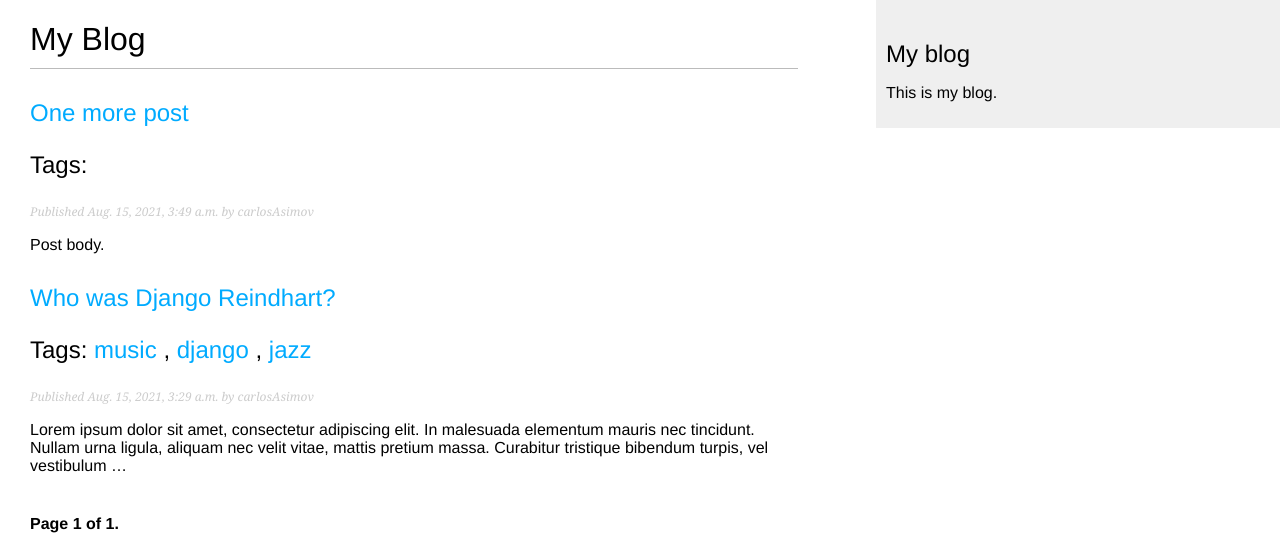
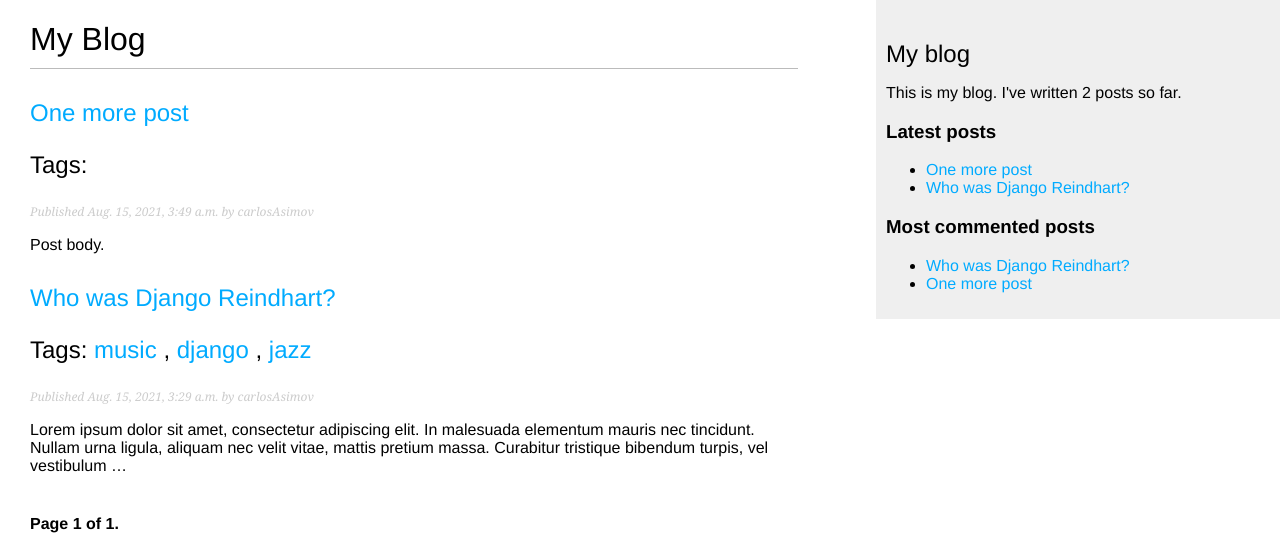
Before and after one commit to ThorondorManwe/django_blog_app, a Django app: page /blog/ in a window 1280 px wide. Shown: the top 533 px of the page. Run offline with Django 3.2, Linux system fonts and the light colour scheme; data comes from the database, SQL or seed files in the repository; parts of the project's set-up code (start-up, migrations or seed data) failed here and were passed over.

Commit message:
Create custom template tags and filters

```diff
--- a/mysite/blog/templates/blog/base.html
+++ b/mysite/blog/templates/blog/base.html
@@ -1,3 +1,4 @@
+{% load blog_tags %}
 {% load static %}
 <!DOCTYPE html>
 <html>
@@ -10,9 +11,23 @@
     {% block content %}
     {% endblock %}
   </div>
+
   <div id="sidebar">
     <h2>My blog</h2>
-    <p>This is my blog.</p>
+    <p>This is my blog. I've written {% total_posts %} posts so far.</p>
+    <h3>Latest posts</h3>
+    {% show_latest_posts %}
+
+    <h3>Most commented posts</h3>
+    {% get_most_commented_posts as most_commented_posts %}
+    <ul>
+      {% for post in most_commented_posts %}
+      <li>
+        <a href="{{ post.get_absolute_url }}">{{ post.title }}</a>
+      </li>
+      {% endfor %}
+    </ul>
   </div>
+
 </body>
 </html>
--- /dev/null
+++ b/mysite/blog/templates/blog/post/latest_posts.html
@@ -0,0 +1,7 @@
+<ul>
+  {% for post in latest_posts %}
+    <li>
+      <a href="{{ post.get_absolute_url }}">{{ post.title }}</a>
+    </li>
+    {% endfor %}
+</ul>
--- /dev/null
+++ b/mysite/blog/templatetags/blog_tags.py
@@ -0,0 +1,19 @@
+from django import template
+from django.db.models import Count
+from ..models import Post
+
+register = template.Library()
+@register.simple_tag
+def total_posts():
+    return Post.published.count()
+
+@register.inclusion_tag('blog/post/latest_posts.html')
+def show_latest_posts(count=5):
+    latest_posts = Post.published.order_by('-publish')[:count]
+    return {'latest_posts': latest_posts}
+
+@register.simple_tag
+def get_most_commented_posts(count=5):
+    return Post.published.annotate(
+               total_comments=Count('comments')
+           ).order_by('-total_comments')[:count]
```
Also changed, not shown: mysite/blog/templatetags/__init__.py (added), 2 other files.
